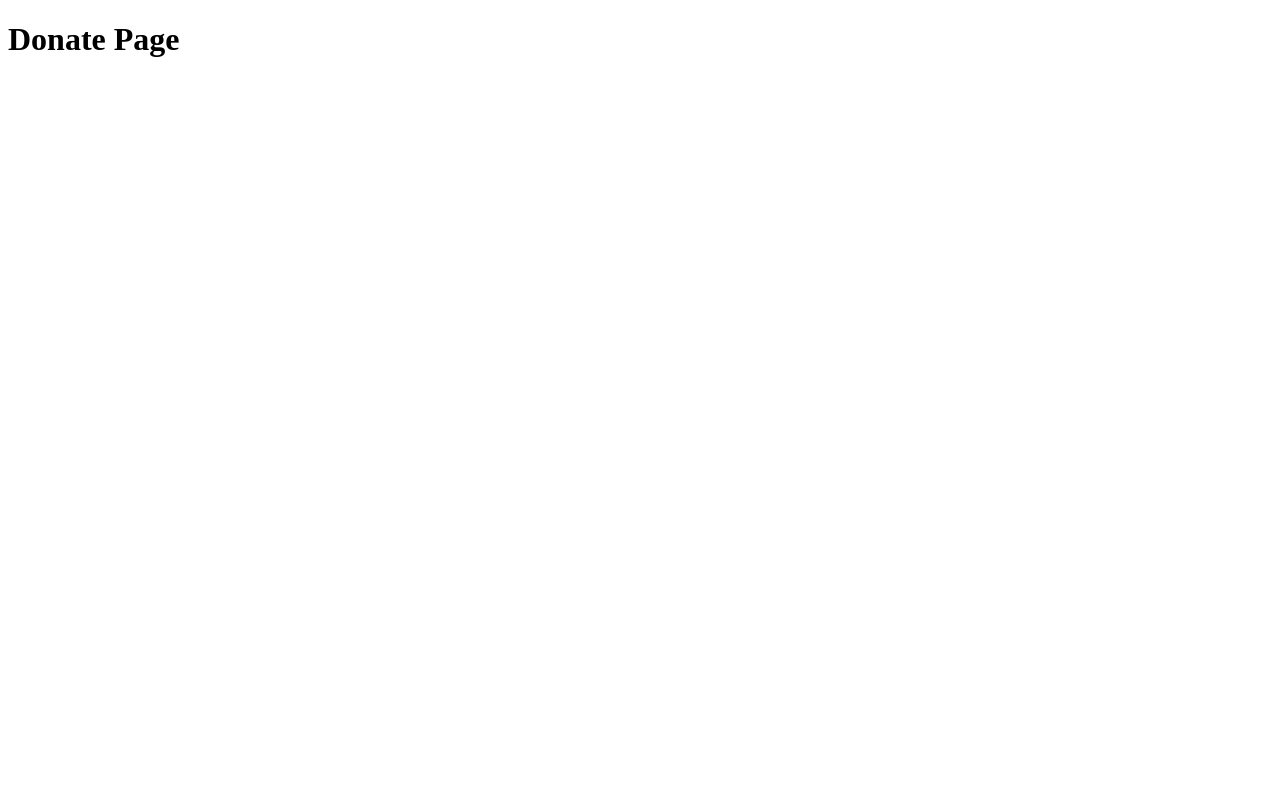
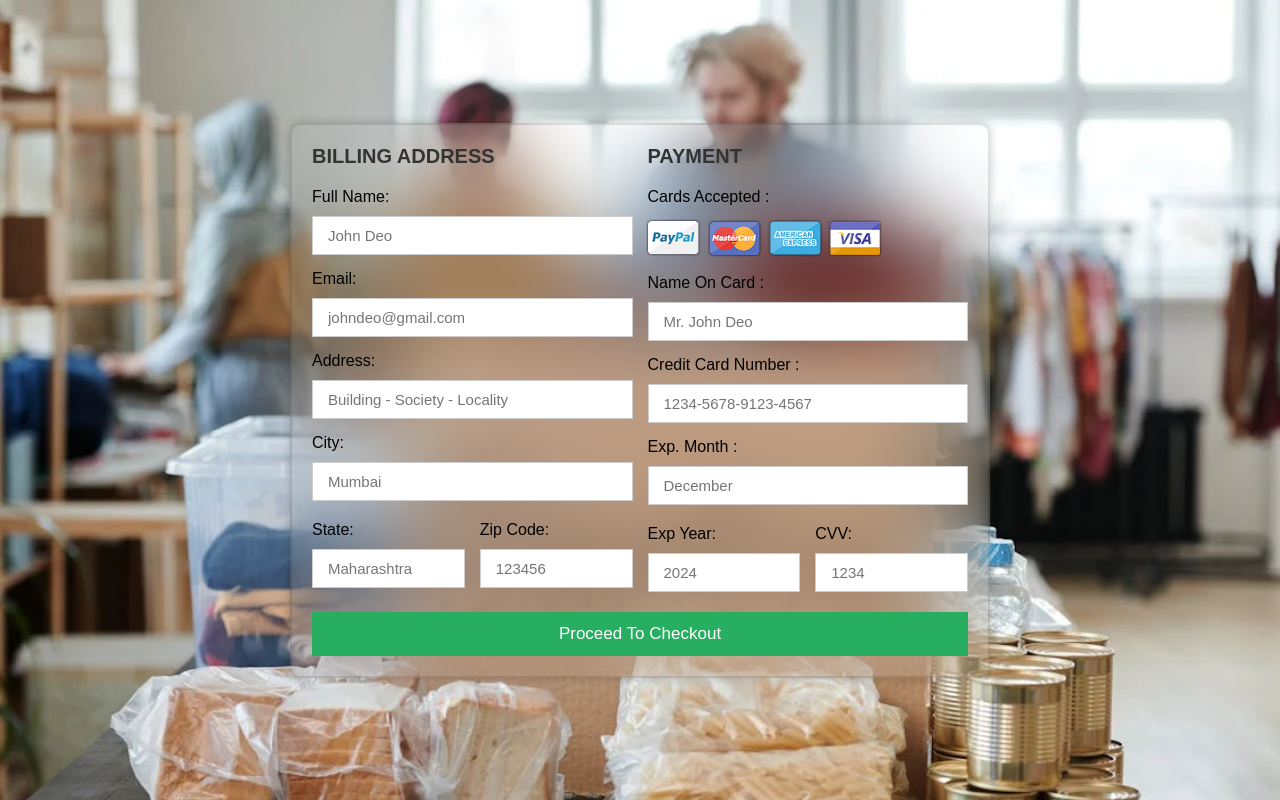
Before and after one commit to Anikettt01/ngo-html, a plain HTML site: page donate.html in a window 1280 px wide. Drawn offline with Linux system fonts and the light colour scheme.

Commit message:
added donation and contactus screen

```diff
--- /dev/null
+++ b/contactUsStyle.css
@@ -0,0 +1,213 @@
+*{
+    margin: 0;
+    padding: 0;
+    box-sizing: border-box;
+    font-family: 'Poppins',sans-serif;
+}
+
+body{
+    display: flex;
+    justify-content: center;
+    align-items: center;
+    min-height: 100vh;
+    background: url('landing_page.webp') no-repeat;
+    background-size: cover;
+    background-position: center;
+}
+
+.contactUs{
+    position: relative;
+    width: 100%;
+    padding: 40px 100px;
+
+}
+
+.contactUs .title{
+    display: flex;
+    justify-content: center;
+    align-items: center;
+    font-size: 2em;
+
+}
+
+.contactUs .title h2{
+    color: hsl(0, 0%, 0%);
+    font-weight: 500;
+}
+.form{
+    grid-area: form;
+}
+.info{
+    grid-area: info;
+}
+.map{
+    grid-area: map;
+}
+.contact{
+    padding: 40px;
+    background-color: white;
+    box-shadow: 0 5px 35px rgba(0,0, 0,0.15);
+}
+.box{
+    position: relative;
+    display: grid;
+    grid-template-columns: 2fr 1fr;
+    grid-template-rows: 5fr 4fr;
+    grid-template-areas:
+    "form info"
+    "form map";
+    grid-gap: 20px;
+    margin-top: 20px;
+}
+
+.contact h3{
+    color: #0e3959;
+    font-weight: 500;
+    font-size: 1.4em;
+    margin-bottom: 10px;
+}
+
+.formBox{
+    position: relative;
+    width: 100%;
+}
+.formBox .row50{
+    display: flex;
+    gap: 20px;
+}
+.inputBox{
+    display: flex;
+    flex-direction: column;
+    margin-bottom: 10px;
+    width: 50%;
+}
+.formBox .row100 .inputBox{
+    width: 100%;
+}
+
+.inputBox span{
+    color: #18b7ff;
+    margin-top: 10px;
+    margin-bottom: 5px;
+    font-weight: 500;
+}
+
+.inputBox input{
+    padding: 10px;
+    font-size: 1.1em;
+    outline: none;
+    border: 1px solid #333;
+}
+
+.inputBox textarea{
+    padding: 10px;
+    font-size: 1.1em;
+    outline: none;
+    border: 1px solid #333;
+    resize: none;
+    min-height: 220px;
+    margin-bottom: 10px;
+}
+
+.inputBox input[type="submit"]{
+    background: #18b7ff;
+    color: #fff;
+    border: none;
+    font-size: 1.1em;
+    max-width: 120px;
+    font-weight: 500;
+    cursor: pointer;
+    padding: 14px 15px;
+}
+
+.inputBox ::placeholder{
+    color: #999;
+}
+
+.info{
+    background: #fff;
+}
+.info h3{
+    color: #000;
+}
+.info .infoBox div{
+    display: flex;
+    align-items: center;
+    margin-bottom: 10px;
+}
+
+.info .infoBox div span{
+    min-width: 40px;
+    height: 40px;
+    color: #000;
+    display: flex;
+    justify-content: center;
+    align-items: center;
+    font-size: 1.5em;
+    border-radius: 50%;
+    margin-right: 15px;
+}
+
+.info .infoBox div p{
+    color: #000;
+    font-size: 1.1em;
+}
+.info .infoBox div a{
+    color: #000;
+    text-decoration: none;
+    font-size: 1.1em;
+}
+.sci{
+    margin-top: 40px;
+    display: flex;
+}
+.sci li{
+    list-style: none;
+    margin-right: 15px;
+}
+.sci li a{
+    color: #fff;
+    font-size: 2em;
+    color: #18171753;
+}
+.sci li a:hover{
+    color: #000;
+}
+
+.map{
+    padding: 0;
+}
+
+.map iframe{
+    width: 100%;
+    height: 100%;
+}
+
+@media (max-width:991px){
+    .contactUs{
+        padding: 20px;
+    }
+    .box{
+        grid-template-columns: 1fr;
+        grid-template-rows: auto;
+        grid-template-areas:
+        "form"
+        "info"
+        "map";
+    }
+    .formBox .row50{
+        display: flex;
+        gap: 0;
+        flex-direction: column;
+    }
+    .inputBox{
+        width: 100%;
+    }
+    .contact{
+        padding: 30px;
+    }
+    .map{
+        min-height: 300px;
+        padding: 0;
+    }
+}
--- a/donate.html
+++ b/donate.html
@@ -3,9 +3,76 @@
 <head>
     <meta charset="UTF-8">
     <meta name="viewport" content="width=device-width, initial-scale=1.0">
-    <title>Document</title>
+    <title>NGO</title>
+    <link rel="stylesheet" href="donateStyle.css">
 </head>
 <body>
-    <h1>Donate Page</h1>
+
+    <div class="container">
+        <form action="">
+            <div class="row">
+                <div class="col">
+                    <h3 class="title"></h3class>Billing address</h3>
+                    <div class="inputbox">
+                        <span>Full Name: </span>
+                        <input type="text" placeholder="John Deo">
+                    </div>
+                    <div class="inputbox">
+                        <span>Email: </span>
+                        <input type="email" placeholder="johndeo@gmail.com">
+                    </div>
+                    <div class="inputbox">
+                        <span>Address: </span>
+                        <input type="text" placeholder="Building - Society - Locality">
+                    </div>
+                    <div class="inputbox">
+                        <span>City: </span>
+                        <input type="text" placeholder="Mumbai">
+                    </div>
+                    <div class="flex">
+                        <div class="inputbox">
+                            <span>State: </span>
+                            <input type="text" placeholder="Maharashtra">
+                        </div>
+                        <div class="inputbox">
+                            <span>Zip Code: </span>
+                            <input type="text" placeholder="123456">
+                        </div>
+                    </div>
+                </div>
+
+                <div class="col">
+                    <h3 class="title"></h3class>Payment</h3>
+                    <div class="inputbox">
+                        <span>Cards Accepted : </span>
+                        <img src="card_img.png" alt="">
+                    </div>
+                    <div class="inputbox">
+                        <span>Name on Card : </span>
+                        <input type="text" placeholder="Mr. John Deo">
+                    </div>
+                    <div class="inputbox">
+                        <span>Credit card number : </span>
+                        <input type="number" placeholder="1234-5678-9123-4567">
+                    </div>
+                    <div class="inputbox">
+                        <span>Exp. Month : </span>
+                        <input type="text" placeholder="December">
+                    </div>
+                    <div class="flex">
+                        <div class="inputbox">
+                            <span>Exp Year: </span>
+                            <input type="number" placeholder="2024">
+                        </div>
+                        <div class="inputbox">
+                            <span>CVV: </span>
+                            <input type="text" placeholder="1234">
+                        </div>
+                    </div>
+                </div>
+            </div>
+            <input type="submit" value="Proceed to checkout" class="submit-btn">
+        </form>
+    </div>
 </body>
 </html>
--- /dev/null
+++ b/donateStyle.css
@@ -0,0 +1,103 @@
+*{
+    font-family: 'Poppins',sans-serif;
+    margin: 0;
+    padding: 0;
+    box-sizing: border-box;
+    outline: none;
+    border: none;
+    text-transform: capitalize;
+    transition: all .2s linear;
+}
+
+body{
+    background: url('landing_page.webp') no-repeat;
+    background-size: cover;
+    justify-content: center;
+}
+
+.container{
+    display: flex;
+    justify-content: center;
+    align-items: center;
+    padding: 25px;
+    min-height: 100vh;
+}
+
+.container form{
+    padding: 20px;
+    width: 700px;
+    background:transparent;
+    /* background-color: white; */
+    backdrop-filter: blur(40px);
+    border: 2px solid rgba(0,0,0,.1);
+    box-shadow: 0 0 10px rgba(0,0, 0,.2);
+    border-radius: 10px;
+}
+
+.container form .row{
+    display: flex;
+    flex-wrap: wrap;
+    gap: 15px;
+}
+
+.container form .row .col{
+    flex: 1 1 250px ;
+}
+
+.container form .row .col .title{
+    font-size: 20px;
+    color: #333;
+    padding-bottom: 5px;
+    text-transform: uppercase;
+}
+
+.container form .row .col .inputbox{
+    margin: 15px 0;
+}
+
+.container form .row .col .inputbox span{
+    margin-bottom: 10px;
+    display: block;
+}
+
+.container form .row .col .inputbox input{
+    width: 100%;
+    border: 1px solid #ccc;
+    padding: 10px 15px;
+    font-size: 15px;
+    text-transform: none;
+}
+
+.container form .row .col .inputbox input:focus{
+    border: 1px solid #000;
+
+}
+
+.container form .row .col .flex{
+    display: flex;
+    gap: 15px;
+}
+
+.container form .row .col .flex .inputbox{
+    margin-top:5px ;
+}
+
+.container form .row .col .inputbox img{
+    height: 34px;
+    margin-top: 5px;
+    filter: drop-shadow(0 0 1px #000);
+}
+
+.container form .submit-btn{
+    width: 100%;
+    padding: 12px;
+    font-size: 17px;
+    background: #27ae60;
+    color: #fff;
+    margin-top: 5px;
+    cursor: pointer;
+}
+
+.container form .submit-btn:hover{
+    background: #2ecc71;
+}
```
Also changed, not shown: contactUs.html (added, +87 -0 lines), index.html (+1 -1 lines), joinUs.html (+3 -3 lines), card_img.png (added), logo.jpg (deleted).
